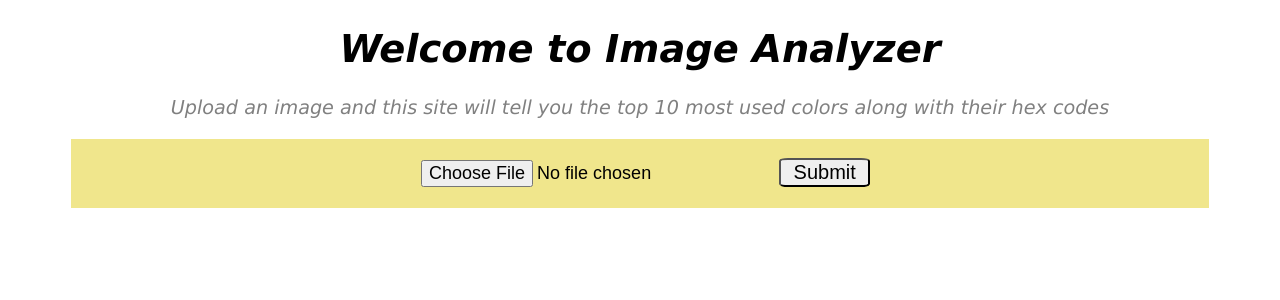
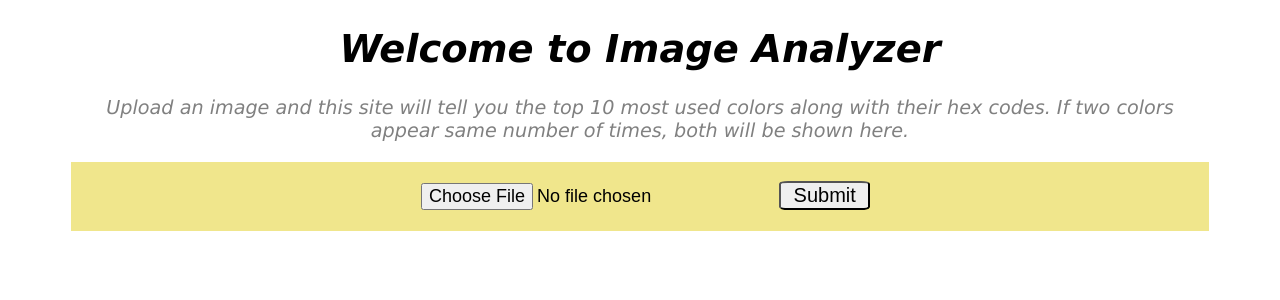
Before and after one commit to Ishan2608/Color-Palette-Extractor-Discover-the-Vibrant-Hues, a Flask app: page / in a window 1280 px wide. Shown: the top 300 px of the page. Run offline with Flask 2, Linux system fonts and the light colour scheme.

Commit message:
Serial number bug removal

```diff
--- a/main.py
+++ b/main.py
@@ -2,7 +2,6 @@
 # his image.
 
 import numpy as np
-# import matplotlib
 from PIL import Image # for reading image files
 from flask import Flask, render_template, request
 
@@ -14,7 +13,6 @@ def rgb_to_hex(rgb):
 def give_most_hex(file_path):
     my_image = Image.open(file_path).convert('RGB')
     image_array = np.array(my_image)
-    # matplotlib.pyplot.imshow(my_image)
 
     # create a dictionary of unique colors with each color's count set to 0
     unique_colors = {}  # (r, g, b): count
@@ -25,8 +23,6 @@ def give_most_hex(file_path):
                 unique_colors[t_rgb] = 0
                 # break
 
-    # print(unique_colors)
-
     # add counts to colors of unique colors dictionary
     for clrs in unique_colors:
         for column in image_array:
@@ -34,8 +30,6 @@ def give_most_hex(file_path):
                 t_c = tuple(rgb)
                 if t_c == clrs:
                     unique_colors[clrs] += 1
-
-    # print(unique_colors)
 
     # get a lost of top ten occurrences/counts of colors from unique colors dictionary
     values = set(unique_colors.values())
@@ -47,14 +41,22 @@ def give_most_hex(file_path):
     for i in range(10):
         top_10.append(values[i])
 
+    # using a sorted dictionary
+    sorted_values = sorted(unique_colors.values())  # Sort the values
+    sorted_dict = {}
+
+    for i in sorted_values:
+        for k in unique_colors.keys():
+            if unique_colors[k] == i:
+                sorted_dict[k] = unique_colors[k]
+                break
+
     # have a dictionary of top ten colors, with their counts.
     dict_of_top = {}
 
-    for key in unique_colors:
-        if unique_colors[key] in top_10:
-            dict_of_top[key] = unique_colors[key]
-
-    # print(dict_of_top)
+    for key in sorted_dict:
+        if sorted_dict[key] in top_10:
+            dict_of_top[key] = sorted_dict[key]
 
     # code to convert rgb to hex
     hex_list = []
@@ -72,7 +74,6 @@ app = Flask(__name__)
 def index():
     if request.method == 'POST':
         f = request.files['file']
-        # f.save(f.filename)
         hexes = give_most_hex(f.stream)
         return render_template('index.html', colors_list=hexes)
     return render_template('index.html')
--- a/templates/index.html
+++ b/templates/index.html
@@ -64,7 +64,8 @@
     <header>
         <h1>Welcome to Image Analyzer</h1>
         <p>
-            Upload an image and this site will tell you the top 10 most used colors along with their hex codes
+            Upload an image and this site will tell you the top 10 most used colors along with their hex codes.
+            If two colors appear same number of times, both will be shown here.
         </p>
     </header>
     <form action = "/" method = "POST" enctype = "multipart/form-data">
```
